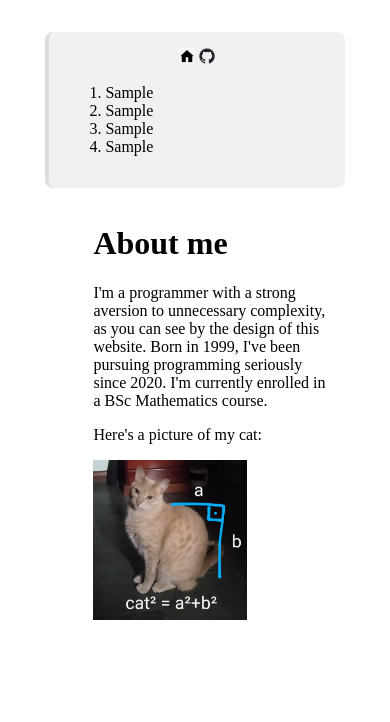
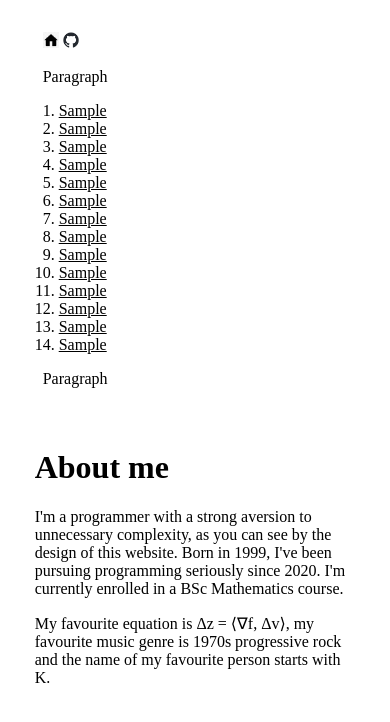
Before and after one commit to padeir0/bread, a plain HTML site: page index.html in a window 390 px wide. Drawn offline with Linux system fonts and the light colour scheme.

Commit message:
fixing layout to be more minimalistic

```diff
--- a/index.html
+++ b/index.html
@@ -6,17 +6,27 @@
 </head>
 <body>
 <div class="container">
-  <div class="side-panel">
-    <center>
-      <a href=""><img class="icon" src="images/house.png"></a>
-      <a href="https://github.com/padeir0"><img class="icon" src="images/github-mark.png"></a>
-    </center>
+  <div class="summary">
+    <a href=""><img class="icon" src="images/house.png"></a>
+    <a href="https://github.com/padeir0"><img class="icon" src="images/github-mark.png"></a>
+    <p>Paragraph</p>
     <ol>
       <li><a href="pages/sample/sample.html">Sample</a></li>
       <li><a href="pages/sample/sample.html">Sample</a></li>
       <li><a href="pages/sample/sample.html">Sample</a></li>
       <li><a href="pages/sample/sample.html">Sample</a></li>
+      <li><a href="pages/sample/sample.html">Sample</a></li>
+      <li><a href="pages/sample/sample.html">Sample</a></li>
+      <li><a href="pages/sample/sample.html">Sample</a></li>
+      <li><a href="pages/sample/sample.html">Sample</a></li>
+      <li><a href="pages/sample/sample.html">Sample</a></li>
+      <li><a href="pages/sample/sample.html">Sample</a></li>
+      <li><a href="pages/sample/sample.html">Sample</a></li>
+      <li><a href="pages/sample/sample.html">Sample</a></li>
+      <li><a href="pages/sample/sample.html">Sample</a></li>
+      <li><a href="pages/sample/sample.html">Sample</a></li>
     </ol>
+    <p>Paragraph</p>
   </div>
   <div class="main-content">
     <h1>About me</h1>
@@ -27,11 +37,9 @@
     I'm currently enrolled in a BSc Mathematics course.
     </p>
     <p>
-    Here's a picture of my cat:
+    My favourite equation is Δz = ⟨∇f, Δv⟩, my favourite music genre is
+    1970s progressive rock and the name of my favourite person starts with K.
     </p>
-    <div class="img-container img-left img-small">
-      <img src="images/nino.png" alt="Nino">
-    </div>
   </div>
 </div>
 </body>
--- a/style.css
+++ b/style.css
@@ -1,42 +1,41 @@
 a {
   color: black;
-  text-decoration: none;
+  text-decoration: underline;
 }
 
 a:hover {
-  text-decoration: underline;
+  font-weight: bold;
 }
 
 .container {
-  display: flex;
-  width: 80%;
+  width: 50%;
   margin: 1em auto;
 }
 
 .main-content {
-  flex: 3;
-  padding: 1em 1em 1em 3em;
+  padding: 1em;
 }
 
-.side-panel {
-  flex: 1;
-  margin-top: 1em;
-  padding: 1em 1em 1em 1em;
-  background-color: #f0f0f0;
-  border-left: 0.25em solid #ddd;
-  border-radius: 0.5em;
+.summary {
+  padding: 1em;
   height: fit-content;
 }
 
-@media (max-width: 768px) {
-  .container {
-    flex-direction: column;
-  }
+.summary ol {
+  margin-left: 0;
+  padding-left: 1em;
 }
 
 .img-container {
-  width: 100%;
-  display: flex;
+  max-width: 90%;
+  height: auto;
+  overflow: hidden;
+}
+
+.image-container img {
+  max-width: 100%;
+  height: auto;
+  display: block;
 }
 
 .img-center {
@@ -59,3 +58,48 @@ a:hover {
 .icon {
   height: 1em;
 }
+
+@media (max-width: 1080px) {
+  .container {
+    width: 80%;
+  }
+
+  .main-content {
+    padding: 1em;
+  }
+
+  .img-container {
+    max-width: 90%;
+    height: auto;
+  }
+}
+
+@media (max-width: 768px) {
+  .container {
+    width: 90%;
+  }
+
+  .main-content {
+    padding: 0.5em;
+  }
+
+  .img-container {
+    max-width: 90%;
+    height: auto;
+  }
+}
+
+@media (max-width: 360px) {
+  .container {
+    width: 95%;
+  }
+
+  .main-content {
+    padding: 0.2em;
+  }
+
+  .img-container {
+    max-width: 90%;
+    height: auto;
+  }
+}
```
Also changed, not shown: pages/sample/sample.html (+2 -4 lines), images/nino.png (deleted).
